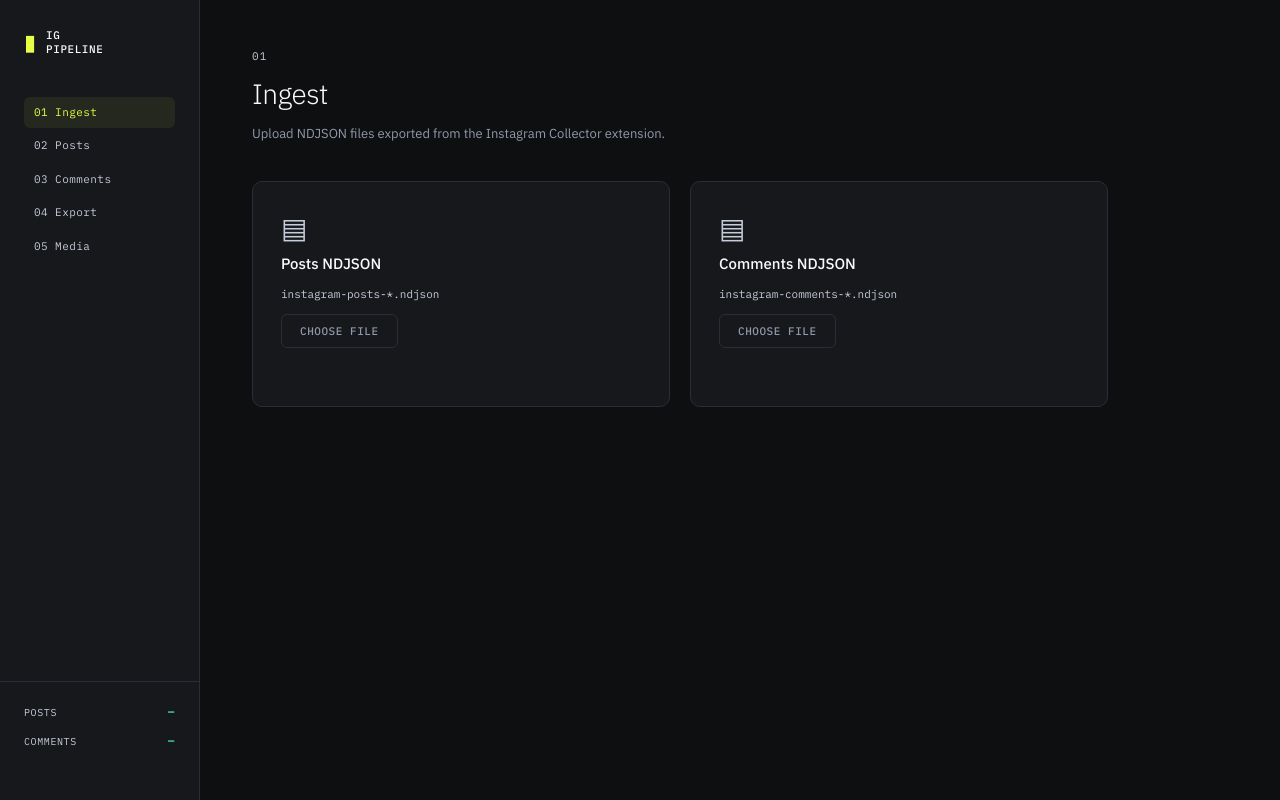
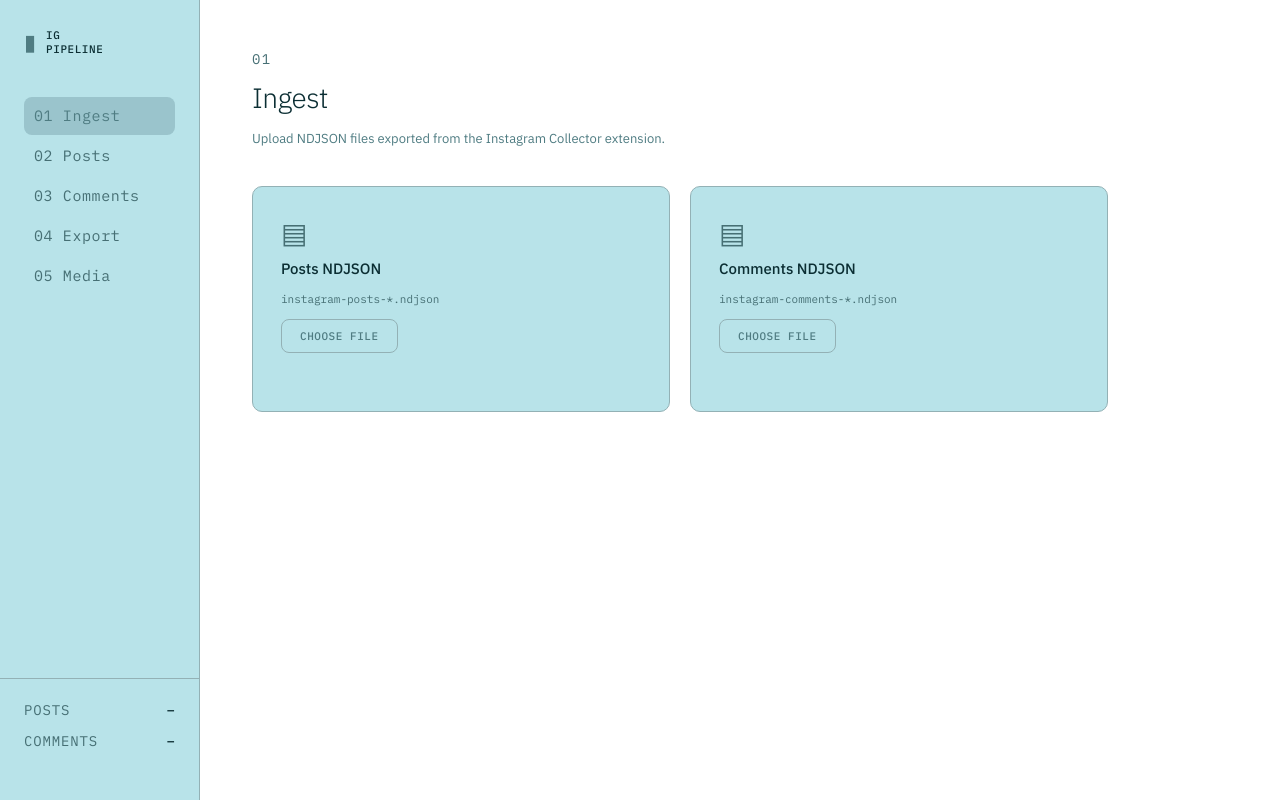
Before and after one commit to nadiaurban/instagram-research-pipeline, a Flask app: page / in a window 1280 px wide. Run offline with Flask 3, Linux system fonts and the light colour scheme.

Commit message:
Switch to light teal theme

```diff
--- a/static/app.css
+++ b/static/app.css
@@ -2,18 +2,18 @@
 *, *::before, *::after { box-sizing: border-box; margin: 0; padding: 0; }
 
 :root {
-  --bg:         #0e0f11;
-  --bg2:        #16181c;
-  --bg3:        #1e2026;
-  --border:     #2a2d35;
-  --accent:     #e8ff47;
-  --accent2:    #4af0b0;
-  --text:       #fafafd;
-  --text-muted: #c7ccdb;
-  --text-dim:   #9099aa;
+  --bg:         #ffffff;
+  --bg2:        #B8E3E9;
+  --bg3:        #e8f4f5;
+  --border:     #93B1B5;
+  --accent:     #4F7C82;
+  --accent2:    #0B2E33;
+  --text:       #0B2E33;
+  --text-muted: #466f74;
+  --text-dim:   #4F7C82;
   --font-mono:  'IBM Plex Mono', monospace;
   --font-sans:  'IBM Plex Sans', sans-serif;
-  --radius:     6px;
+  --radius:     8px;
 }
 
 html, body {
@@ -77,7 +77,7 @@ body { display: flex; }
 .nav-item {
   display: block;
   font-family: var(--font-mono);
-  font-size: 11px;
+  font-size: 15px;
   color: var(--text-muted);
   text-decoration: none;
   padding: 7px 10px;
@@ -86,7 +86,7 @@ body { display: flex; }
   transition: color 0.15s, background 0.15s;
 }
 .nav-item:hover { color: var(--text); background: var(--bg3); }
-.nav-item.active { color: var(--accent); background: rgba(232,255,71,0.07); }
+.nav-item.active { color: var(--accent); background: #26495934; }
 
 .sidebar-status {
   padding: 20px 24px;
@@ -101,14 +101,14 @@ body { display: flex; }
 .status-row:last-child { margin-bottom: 0; }
 .status-label {
   font-family: var(--font-mono);
-  font-size: 10px;
+  font-size: 14px;
   color: var(--text-muted);
   text-transform: uppercase;
   letter-spacing: 0.06em;
 }
 .status-value {
   font-family: var(--font-mono);
-  font-size: 13px;
+  font-size: 14px;
   font-weight: 500;
   color: var(--accent2);
 }
@@ -120,7 +120,7 @@ body { display: flex; }
 .section-header { margin-bottom: 36px; }
 .section-num {
   font-family: var(--font-mono);
-  font-size: 11px;
+  font-size: 14px;
   color: var(--text-muted);
   letter-spacing: 0.1em;
   display: block;
```
